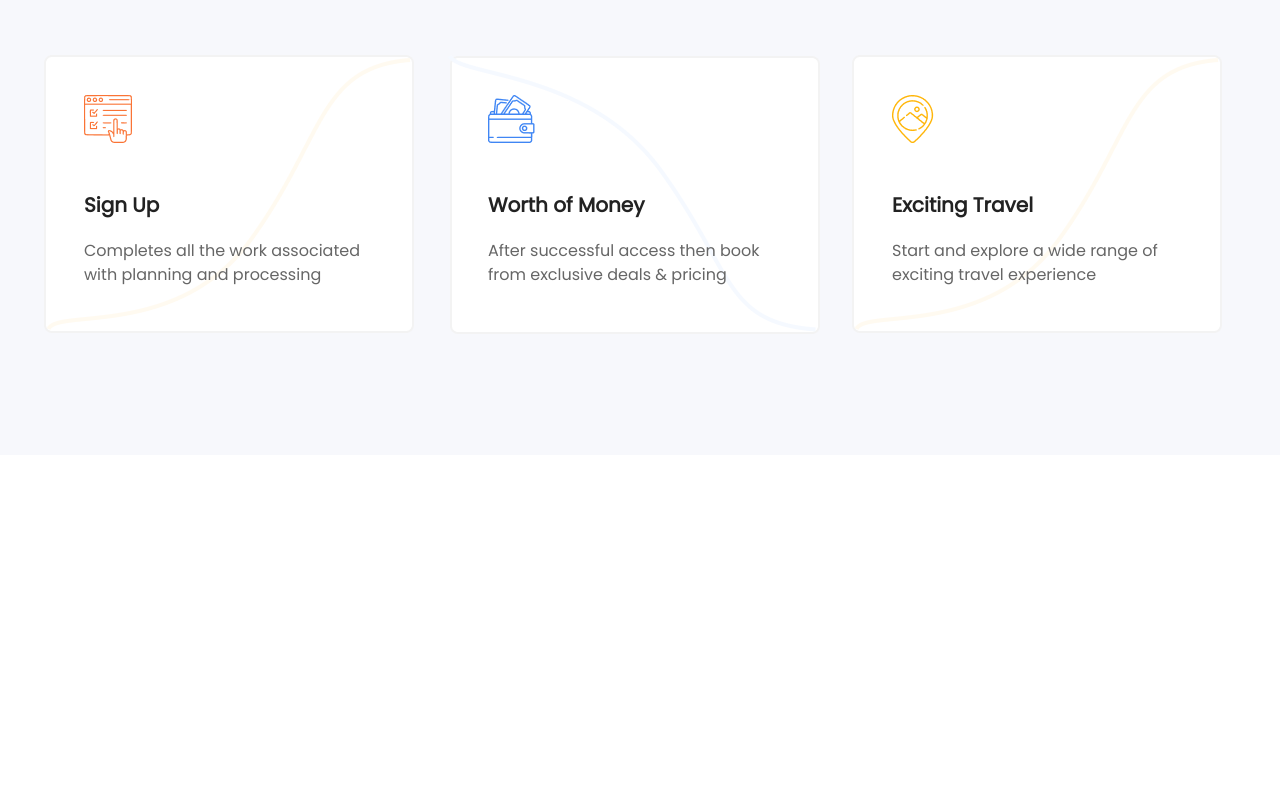
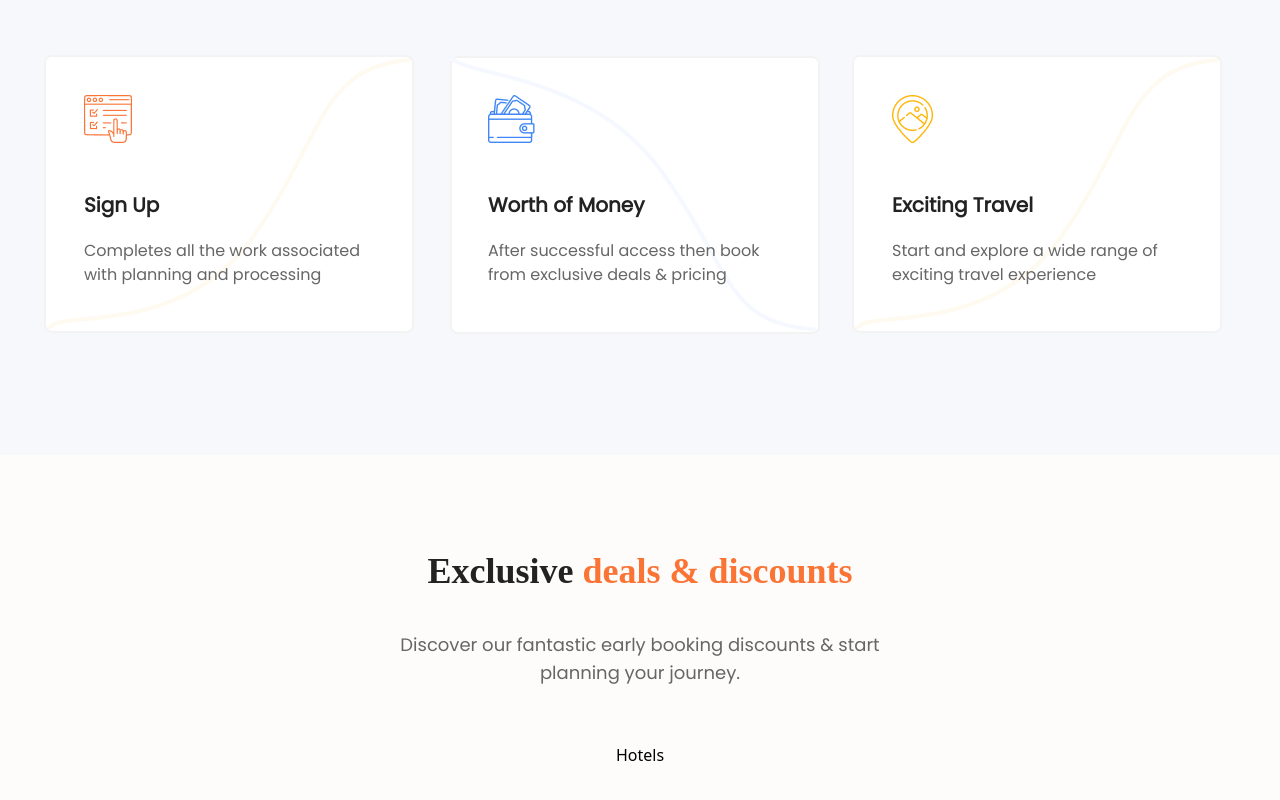
Before and after one commit to baabashinelle/Botel, a React (Create React App) app: page / in a window 1280 px wide. Shown: the part 1182-1982 px from the top of the page. Before the commit the page ends 1637 px from the top, so only its background shows below. Built offline with nearby package versions, Linux system fonts and the light colour scheme; a web font is replaced by a local one.

Commit message:
begin deals section

```diff
--- /dev/null
+++ b/src/components/Deals.jsx
@@ -0,0 +1,23 @@
+import React from 'react'
+import Hotels from './Hotels';
+
+const Deals = () => {
+  return (
+    <div className="bg-bg-c flex flex-col justify-center items-center pt-24 pb-20">
+      <article>
+        <h3 className="font-header font-bold text-primary-b text-center text-4xl">
+          Exclusive <span className="text-primary-o">deals &amp; discounts</span>
+        </h3>
+        <p className="text-text-light font-text text-center text-lg w-[30rem] pt-10 pb-14">
+          Discover our fantastic early booking discounts &amp; start planning your journey.
+        </p>
+      </article>
+
+      <article>
+        <Hotels/>
+      </article>
+    </div>
+  );
+}
+
+export default Deals
--- /dev/null
+++ b/src/components/Hotels.jsx
@@ -0,0 +1,9 @@
+import React from 'react'
+
+const Hotels = () => {
+  return (
+    <div>Hotels</div>
+  )
+}
+
+export default Hotels
--- a/src/components/Necessities.jsx
+++ b/src/components/Necessities.jsx
@@ -4,7 +4,7 @@ import NecessaryCards from '../components/NecessaryCards';
 const Necessities = () => {
   return (
     <section className="bg-bg-off flex flex-col justify-center items-center pt-24 pb-20">
-      <div>
+      <article>
         <h3 className="font-header font-bold text-primary-b text-center text-4xl relative after:content-[url('./assets/TwoPlanes.png')] after:block after:absolute after:left-[15em] after:-top-[0.3em]">
           Things you need <span className="text-primary-o">to do</span>
         </h3>
@@ -12,11 +12,10 @@ const Necessities = () => {
           We ensure that you’ll embark on a perfectly planned, safe vacation at
           a price you can afford.
         </p>
-      </div>
-
-      <div>
+      </article>
+      <article>
         <NecessaryCards />
-      </div>
+      </article>
     </section>
   );
 }
--- a/src/pages/Home.js
+++ b/src/pages/Home.js
@@ -1,4 +1,5 @@
 import React from 'react'
+import Deals from '../components/Deals';
 import Header from '../components/Header'
 import Navbar from '../components/Navbar'
 import Necessities from '../components/Necessities';
@@ -6,13 +7,18 @@ import SearchSection from "../components/SearchSection";
 
 const Home = () => {
   return (
-    <div className='bg-bg-c'>
-        <Navbar/>
-        <Header/>
-        <SearchSection/>
-        <Necessities/>
-    </div>
-  )
+    <>
+      <div className="bg-bg-c">
+        <Navbar />
+        <Header />
+        <SearchSection />
+      </div>
+      <div>
+        <Necessities />
+        <Deals/>
+      </div>
+    </>
+  );
 }
 
 export default Home
```
